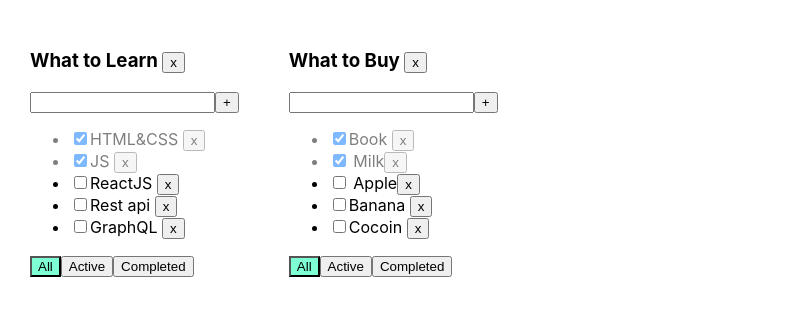
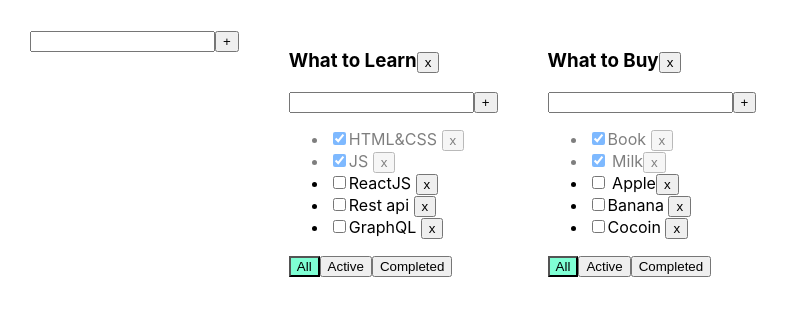
Before and after one commit to casper91044/newwork, a React (Create React App) app: page / in a window 1280 px wide. Shown: the top 316 px of the page, without its empty margins (0-789 px from the left). Built offline with nearby package versions, Linux system fonts and the light colour scheme.

Commit message:
Todolist #6

```diff
--- /dev/null
+++ b/src/AddItemForm.tsx
@@ -0,0 +1,38 @@
+import React, {ChangeEvent, KeyboardEvent, useState} from "react";
+
+type AddItemFormPropsType = {
+    addItem: (title: string) => void;
+}
+
+export function AddItemForm(props: AddItemFormPropsType) {
+    let [title, setTitle] = useState("");
+    let [error, setError] = useState<string | null>(null);
+    const onChangeHandler = (event: ChangeEvent<HTMLInputElement>) => {
+        setTitle(event.currentTarget.value)
+    }
+    const onKeyPressHandler = (event: KeyboardEvent<HTMLInputElement>) => {
+        setError(null);
+        if (event.charCode === 13) {
+            addTask();
+        }
+    }
+    const addTask = () => {
+        if (title.trim() !== "") {
+            props.addItem(title.trim());
+            setTitle("");
+        } else {
+            setError("Title is required");
+        }
+
+    }
+    return <div>
+        <input
+            value={title}
+            onChange={onChangeHandler}
+            onKeyPress={onKeyPressHandler}
+            className={error ? "error" : ""}
+        />
+        <button onClick={addTask}>+</button>
+        {error && <div className="error-message">{error}</div>}
+    </div>
+}
--- a/src/App.tsx
+++ b/src/App.tsx
@@ -1,14 +1,18 @@
 import React, {useState} from 'react';
 import './App.css';
-import {Todolist} from "./Todolist";
+import {TaskType, Todolist} from "./Todolist";
 import {v1} from "uuid";
-import set = Reflect.set;
+import {AddItemForm} from "./AddItemForm";
 
 export type FilterValuesType = "all" | "active" | "completed";
 type TodoListsType ={
     id:string,
     title:string,
     filter: FilterValuesType
+}
+
+type TasksStateType = {
+    [key:string] : Array<TaskType>
 }
 
 function App() {
@@ -29,13 +33,29 @@
         }
 
     }
+    function changeTaskTitle(taskId: string, newTitle: string, todoListId: string) {
+        let tasks = tasksObj[todoListId];
+        let task = tasks.find(t => t.id === taskId);
+        if (task) {
+            task.title = newTitle;
+            setTask({...tasksObj});
+        }
 
+    }
 
     function removeTask(id: string, todoListId: string) {
         let tasks = tasksObj[todoListId];
         let filterTask = tasks.filter(t => t.id != id);
         tasksObj[todoListId] = filterTask;
         setTask({...tasksObj});
+    }
+
+    function changeTodoListTitle(id:string,newTitle:string) {
+        const todolist = todoLists.find(tl => tl.id === id);
+        if (todolist) {
+            todolist.title = newTitle;
+            setTodoLists([...todoLists]);
+        }
     }
 
     function changeFilter(value: FilterValuesType,todoListId: string) {
@@ -61,7 +81,7 @@
         {id: todoListId2, title: "What to Buy", filter: "all"},
     ]);
 
-    let [tasksObj, setTask] = useState({
+    let [tasksObj, setTask] = useState <TasksStateType>({
         [todoListId1]: [
             {id: v1(), title: "HTML&CSS ", isDone: true},
             {id: v1(), title: "JS ", isDone: true},
@@ -76,8 +96,22 @@
             {id: v1(), title: "Cocoin ", isDone: false}],
     });
 
+    function addTodoList(title:string) {
+        let todolist:TodoListsType = {
+            id: v1(),
+            filter: 'all',
+            title: title
+        }
+        setTodoLists([todolist,...todoLists]);
+        setTask({
+            ...tasksObj,
+            [todolist.id]:[]
+        })
+    }
+
     return (
         <div className="App">
+            <AddItemForm addItem={addTodoList}/>
             {todoLists.map((tl) => {
                 let taskForTodolist = tasksObj[tl.id];
                 if (tl.filter === "active") {
@@ -94,8 +128,10 @@
                                  changeFilter={changeFilter}
                                  addTask={addTask}
                                  changeTaskStatus={changeStatus}
+                                 changeTaskTitle={changeTaskTitle}
                                  filter={tl.filter}
                                  removeTodoList={removeTodoList}
+                                 changeTodoListTitle={changeTodoListTitle}
                 />
             })
             }
--- /dev/null
+++ b/src/EditableSpan.tsx
@@ -0,0 +1,27 @@
+import React, {ChangeEvent, KeyboardEvent, useState} from "react";
+
+type EditableSpanPropsType = {
+    title: string;
+    onChange:(newValue:string) => void;
+}
+
+export function EditableSpan(props: EditableSpanPropsType) {
+    let [editMode,setEditMode] = useState(false);
+    let [title,setTitle] = useState("");
+    const activateEditMode = () => {
+        setEditMode(true);
+        setTitle(props.title)
+    }
+    const deActivateEditMode = () => {
+        setEditMode(false);
+        props.onChange(title);
+    }
+    const onChangeTitleHandler = (event: ChangeEvent<HTMLInputElement>) =>
+        setTitle(event.currentTarget.value);
+    return editMode
+        ? <input value={title}
+                 onChange={onChangeTitleHandler}
+                 onBlur={deActivateEditMode}
+                 autoFocus/>
+        : <span onDoubleClick={activateEditMode}>{props.title}</span>
+}
--- a/src/Todolist.tsx
+++ b/src/Todolist.tsx
@@ -1,7 +1,9 @@
-import React, {ChangeEvent, KeyboardEvent, useState} from "react";
+import React, {ChangeEvent} from "react";
 import {FilterValuesType} from "./App";
+import {AddItemForm} from "./AddItemForm";
+import {EditableSpan} from "./EditableSpan";
 
-type TaskType = {
+export type TaskType = {
     id: string;
     title: string;
     isDone: boolean;
@@ -14,69 +16,52 @@
     changeFilter: (value: FilterValuesType,todoListId:string) => void;
     addTask: (title:string, todoListId:string) => void;
     changeTaskStatus: (taskId:string,isDone: boolean, todoListId:string) => void;
+    changeTaskTitle: (taskId:string,newTitle: string, todoListId:string) => void;
     filter: FilterValuesType;
     removeTodoList:(todoListId:string) => void;
+    changeTodoListTitle:(id:string,newTitle:string) => void;
 }
 
 export const Todolist = (props: PropType) => {
-    let [title,setTitle] = useState("");
-    let [error,setError] = useState<string|null >(null);
-
-
-    const onChangeHandler = (event:ChangeEvent<HTMLInputElement>) => {
-        setTitle(event.currentTarget.value)
-    }
-
-    const onKeyPressHandler = (event :KeyboardEvent<HTMLInputElement>) => {
-        setError(null);
-        if (event.charCode === 13) {
-            addTask();
-        }
-    }
-
     const onAllClickHandler = () => props.changeFilter("all",props.id);
     const onActiveClickHandler = () => props.changeFilter("active",props.id);
     const onCompletedClickHandler = () => props.changeFilter("completed",props.id);
     const removeTodoList = () => {
         props.removeTodoList(props.id);
     }
-    const addTask = () => {
-        if(title.trim() !== "") {
-            props.addTask(title.trim(),props.id);
-            setTitle("");
-        }  else {
-        setError("Title is required");
+    const changeTodoListTitle = (newTitle:string) => {
+        props.changeTodoListTitle(props.id,newTitle);
     }
 
+    const addTask = (title:string) => {
+        props.addTask(title,props.id);
     }
+
     return (
         <div>
-            <h3>{props.title} <button onClick={removeTodoList}>x</button></h3>
-            <div>
-                <input
-                    value={title}
-                    onChange={onChangeHandler}
-                    onKeyPress={onKeyPressHandler}
-                    className={error ? "error" : "" }
-                />
-                <button onClick={addTask}>+</button>
-                {error && <div className="error-message">{error}</div>}
-            </div>
+            <h3> <EditableSpan title={props.title} onChange={changeTodoListTitle}/>
+                <button onClick={removeTodoList}>x</button>
+            </h3>
+            <AddItemForm addItem={addTask}/>
             <ul>
                 {
                     props.tasks.map(t => {
                         const onClickHandler = () => props.removeTask(t.id,props.id);
-                        const onChangeHandler = (event:ChangeEvent<HTMLInputElement>) => {
+                        const onChangeStatusHandler = (event:ChangeEvent<HTMLInputElement>) => {
                             props.changeTaskStatus(t.id,event.currentTarget.checked, props.id);
+                        }
+                        const onChangeTitleHandler = (newValue: string) => {
+                            props.changeTaskTitle(t.id, newValue, props.id);
                         }
                         return (
                             <li className={t.isDone ? 'is-done' : ""}
                                 key={t.id}>
                                 <input type="checkbox"
                                        checked={t.isDone}
-                                        onChange={onChangeHandler}
+                                        onChange={onChangeStatusHandler}
                                 />
-                                <span>{t.title}</span>
+                                <EditableSpan title={t.title}
+                                              onChange={onChangeTitleHandler}/>
                                 <button onClick={ onClickHandler}>x</button>
                             </li>
                         )
```
